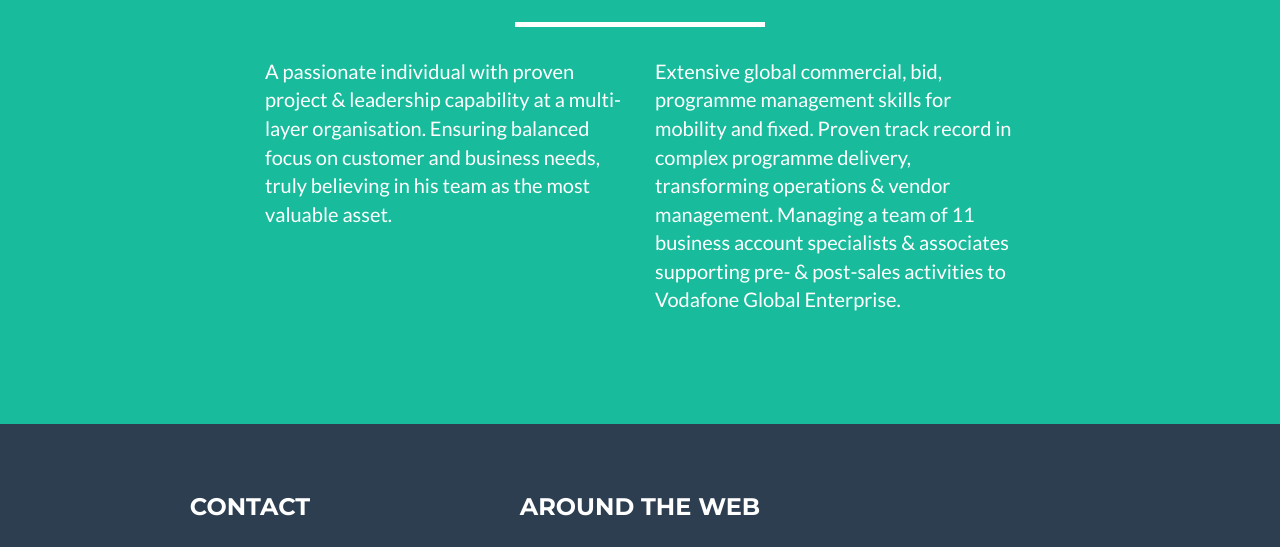
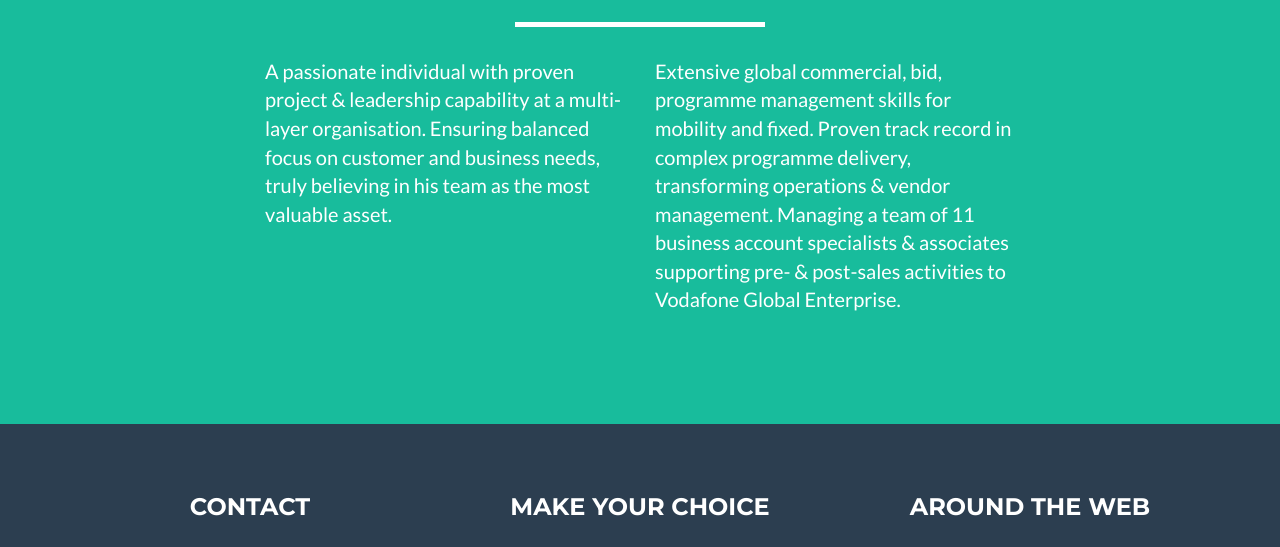
Before and after one commit to rakaszis/Curriculum-Vitae-of-rakaszis, a website: page index.html in a window 1280 px wide. Shown: the part 1762-2309 px from the top of the page. Drawn offline with nearby package versions, Linux system fonts and the light colour scheme.

Commit message:
Add files via upload

```diff
--- a/index.html
+++ b/index.html
@@ -184,6 +184,10 @@
                     <div class="footer-col col-md-4">
                         <h3>Contact</h3>
                         <p>rakaszis.hu@gmail.com</p>
+                    </div>
+		    <div class="footer-col col-md-4">
+                        <h3>Make your choice</h3>
+                        </br>
                     </div>
                     <div class="footer-col col-md-4">
                         <h3>Around the Web</h3>
```
